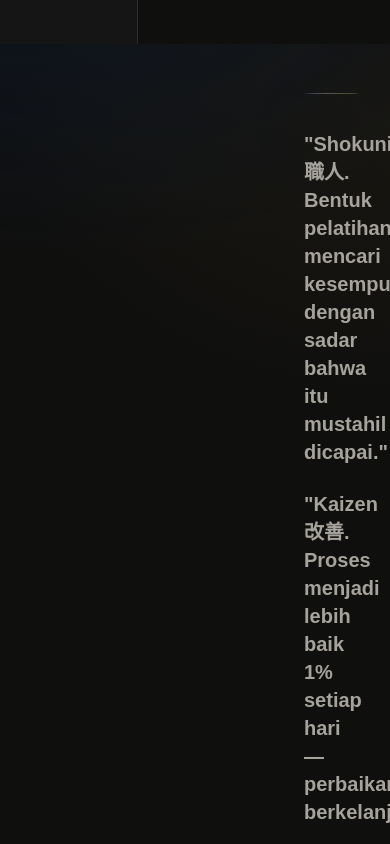
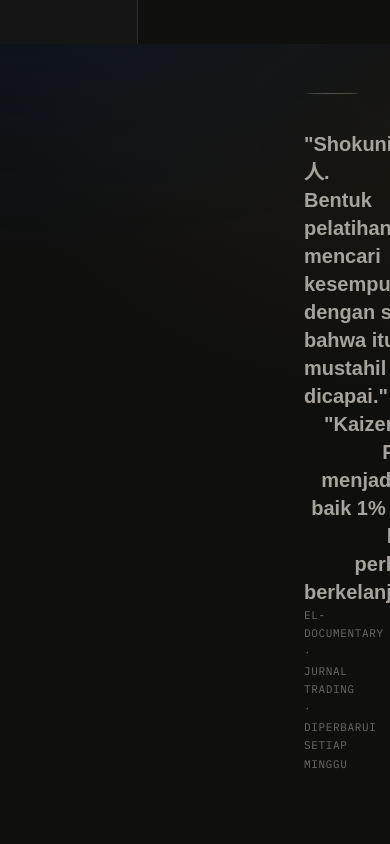
Before and after one commit to Eleven-stack11/the-tempering, a Next.js app: page / in a window 390 px wide. Shown: the part 800-1644 px from the top of the page. Built offline with nearby package versions, Linux system fonts and the light colour scheme; a web font is replaced by a local one.

Commit message:
Update page.tsx

```diff
--- a/app/page.tsx
+++ b/app/page.tsx
@@ -120,11 +120,11 @@ export default async function HomePage() {
       <footer className="site-footer">
         <div className="blade-rule static" style={{ marginBottom: 36 }}></div>
 
-        <div className="flex flex-col md:flex-row justify-between gap-6 mb-8">
-          <div className="quote max-w-[480px] text-left">
+        <div className="flex flex-col md:flex-row justify-between items-start gap-6 mb-8">
+          <div className="quote" style={{ maxWidth: '480px', margin: 0, textAlign: 'left' }}>
             "Shokunin 職人.<br />Bentuk pelatihan mencari kesempurnaan dengan sadar bahwa itu mustahil dicapai."
           </div>
-          <div className="quote max-w-[480px] text-left md:text-right">
+          <div className="quote" style={{ maxWidth: '480px', margin: 0, textAlign: 'right' }}>
             "Kaizen 改善.<br />Proses menjadi lebih baik 1% setiap hari — perbaikan berkelanjutan."
           </div>
         </div>
```
